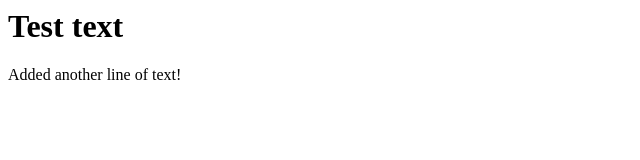
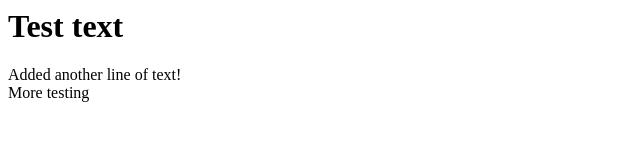
Before and after one commit to itsjusterwin/testgit, a plain HTML site: page index.html in a window 1280 px wide. Shown: the whole page, without its empty margins (0-640 px from the left). Drawn offline with Linux system fonts and the light colour scheme.

Commit message:
Text added

```diff
--- a/index.html
+++ b/index.html
@@ -10,6 +10,9 @@
 	<h1>Test text</h1>
 
 	Added another line of text!
+	<br/>
+	More testing
+
 
 </body>
 
```
